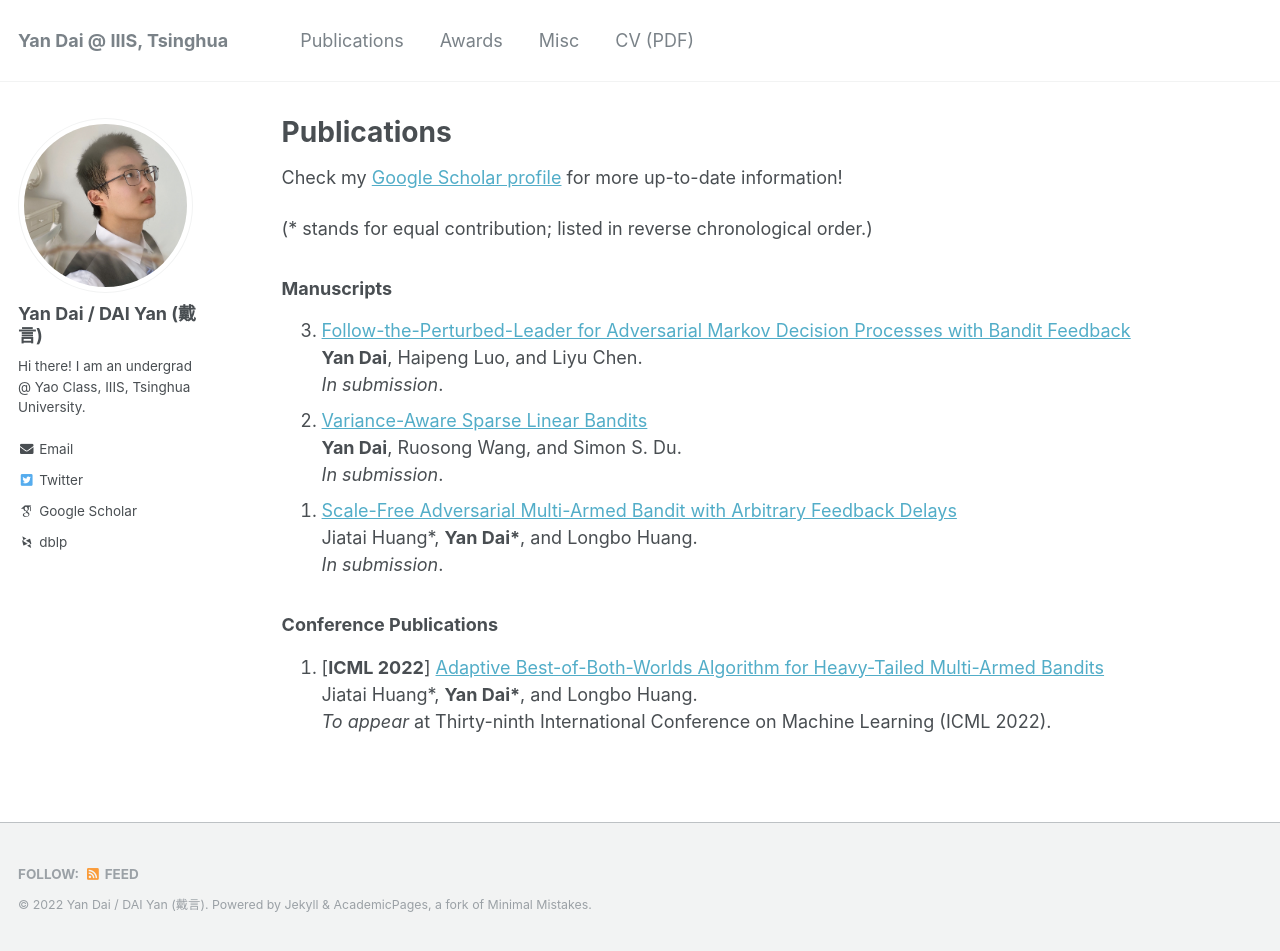
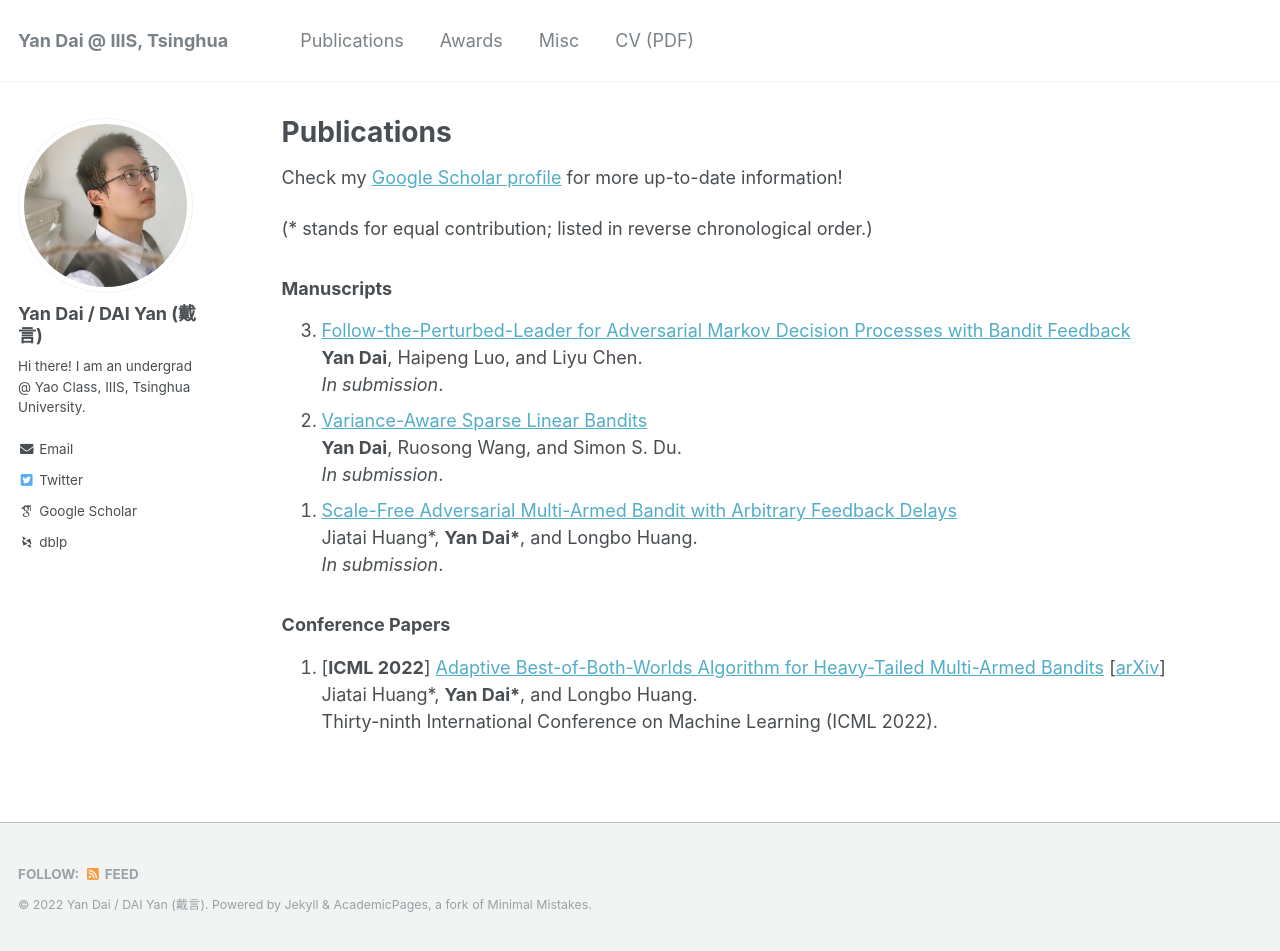
Before and after one commit to yandaichn/yandaichn.github.io, a Jekyll site: the page built from _pages/publications.md, in a window 1280 px wide and 951 px high. Built offline with Jekyll 4.4.1, drawn with Linux system fonts in a browser that asks for light colours; some web fonts are replaced.

Commit message:
Update ICML 2022 to Accepted

```diff
--- a/_data/navigation.yml
+++ b/_data/navigation.yml
@@ -10,4 +10,4 @@ main:
     url: /misc/
 
   - title: "CV (PDF)"
-    url: /CV.pdf
+    url: /CV_Yan.pdf
--- a/_pages/publications.md
+++ b/_pages/publications.md
@@ -22,9 +22,9 @@ Check my [Google Scholar profile](https://scholar.google.com/citations?user=gkG4
     *In submission*.
 {: reversed="reversed"}
 
-### Conference Publications
+### Conference Papers
 
-1.  [**ICML 2022**] [Adaptive Best-of-Both-Worlds Algorithm for Heavy-Tailed Multi-Armed Bandits](https://arxiv.org/abs/2201.11921)
+1.  [**ICML 2022**] [Adaptive Best-of-Both-Worlds Algorithm for Heavy-Tailed Multi-Armed Bandits](https://proceedings.mlr.press/v162/huang22c.html) \[[arXiv](https://arxiv.org/abs/2201.11921)\]
     Jiatai Huang\*, **Yan Dai\***, and Longbo Huang.
-    *To appear* at Thirty-ninth International Conference on Machine Learning (ICML 2022).
+    Thirty-ninth International Conference on Machine Learning (ICML 2022).
 {: reversed="reversed"}
--- a/sitemap.txt
+++ b/sitemap.txt
@@ -2,4 +2,4 @@ https://diamond-duke.github.io/
 https://diamond-duke.github.io/publications/
 https://diamond-duke.github.io/awards/
 https://diamond-duke.github.io/misc/
-https://diamond-duke.github.io/CV.pdf
+https://diamond-duke.github.io/CV_Yan.pdf
```
Also changed, not shown: _pages/about.md (+1 -1 lines), 2 other files.
